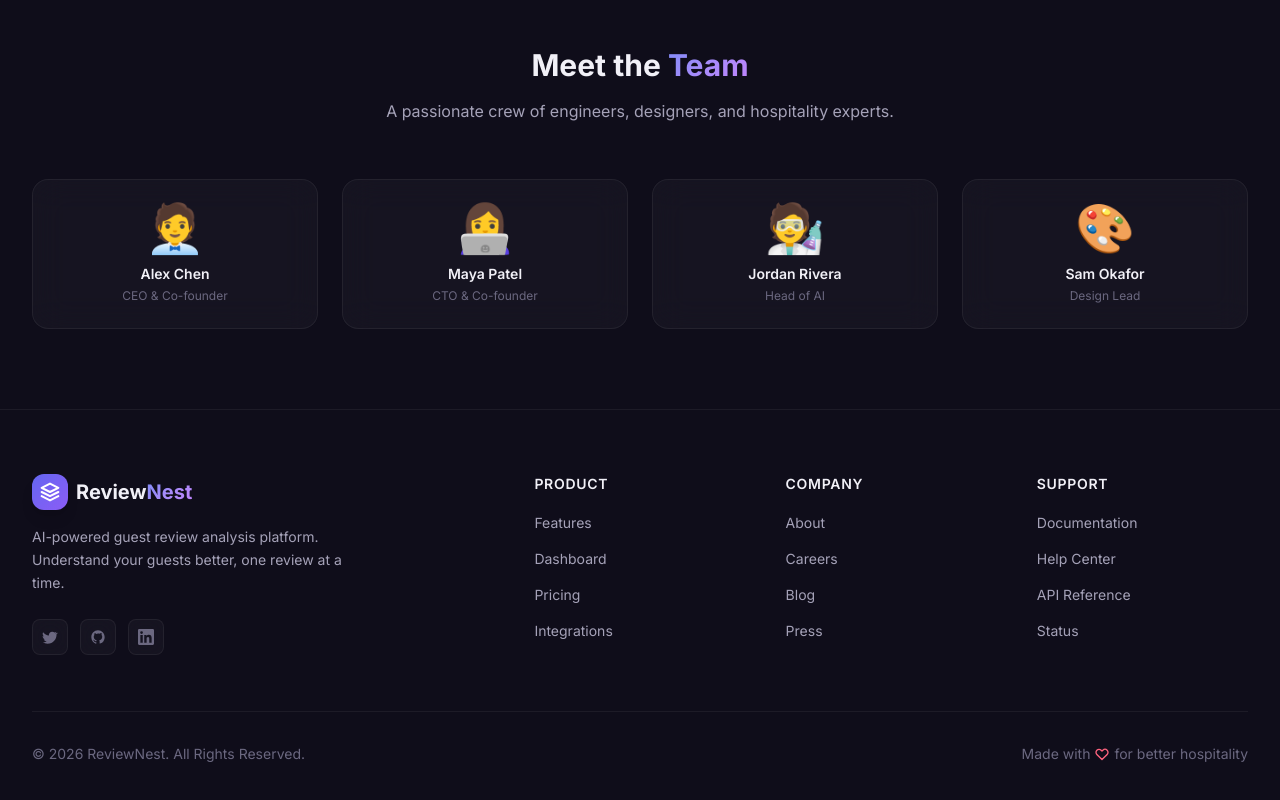
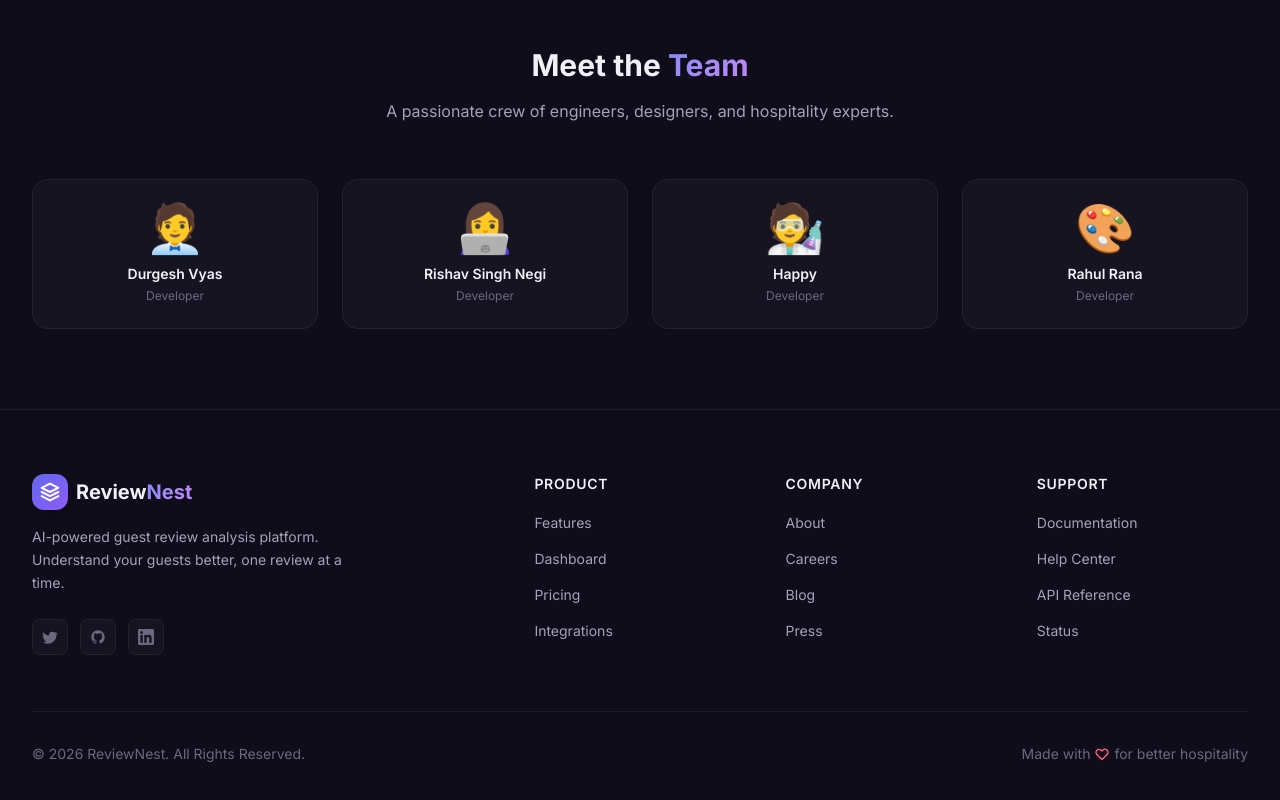
Before and after one commit to DurgeshVyas005/ReviewNest, a React (Vite) app: page /about in a window 1280 px wide. Shown: the part 1355-2155 px from the top of the page. Built offline with nearby package versions, Linux system fonts and the light colour scheme.

Commit message:
feat:Changes in roles

```diff
--- a/src/pages/About.jsx
+++ b/src/pages/About.jsx
@@ -32,10 +32,10 @@ const values = [
 ];
 
 const team = [
-  { name: "Alex Chen", role: "CEO & Co-founder", avatar: "🧑‍💼" },
-  { name: "Maya Patel", role: "CTO & Co-founder", avatar: "👩‍💻" },
-  { name: "Jordan Rivera", role: "Head of AI", avatar: "🧑‍🔬" },
-  { name: "Sam Okafor", role: "Design Lead", avatar: "🎨" },
+  { name: "Durgesh Vyas", role: "Developer", avatar: "🧑‍💼" },
+  { name: "Rishav Singh Negi", role: "Developer", avatar: "👩‍💻" },
+  { name: "Happy", role: "Developer", avatar: "🧑‍🔬" },
+  { name: "Rahul Rana", role: "Developer", avatar: "🎨" },
 ];
 
 export default function About() {
```
